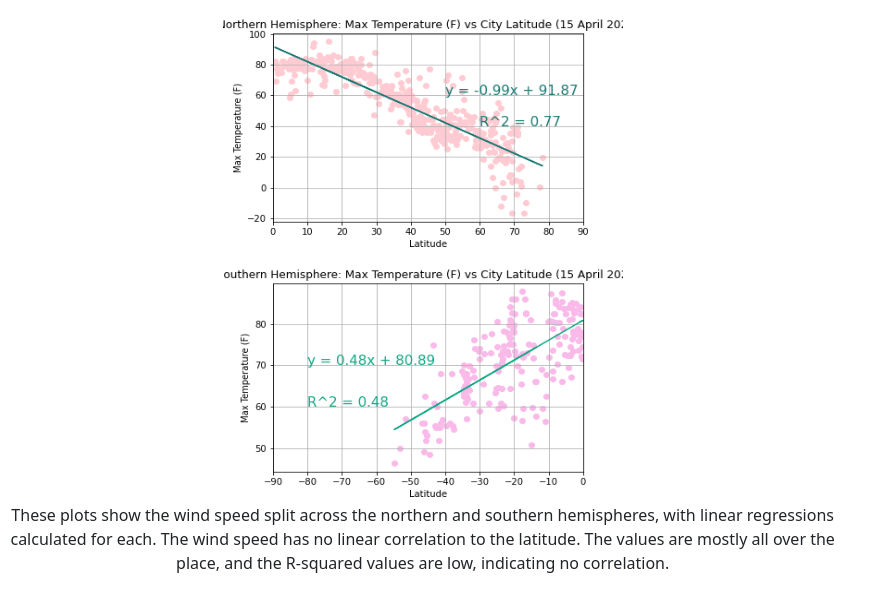
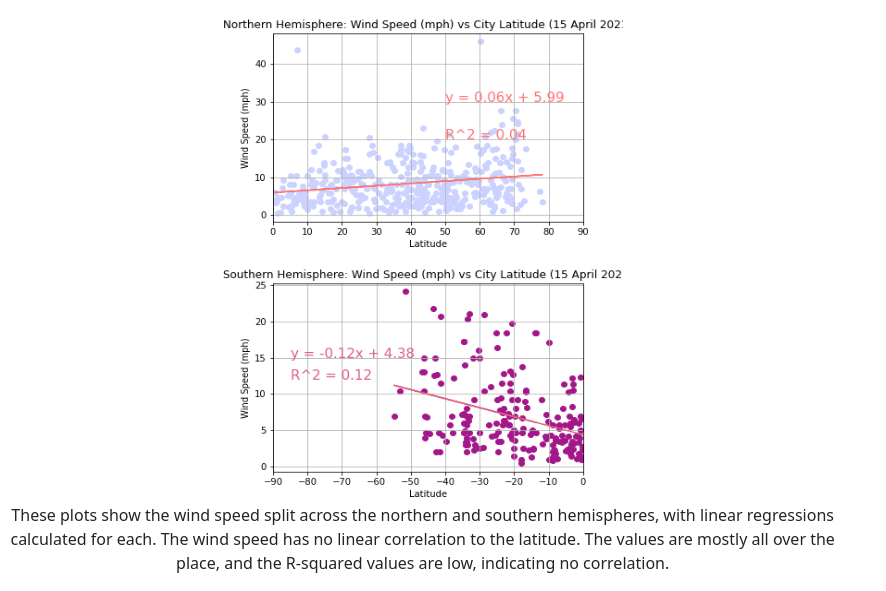
Before and after one commit to zarzarbinks0702/Web-Design-Global-Weather-Analysis, a plain HTML site: page wind_speed.html in a window 1280 px wide. Shown: the part 627-1218 px from the top of the page, without its empty margins (0-886 px from the left). Drawn offline with nearby package versions, Linux system fonts and the light colour scheme.

Commit message:
Update wind_speed.html

```diff
--- a/wind_speed.html
+++ b/wind_speed.html
@@ -63,8 +63,8 @@
           and distance from the equatior.</p>
         <h1 class="title">Linear Regressions</h1>
         <div class="side-by-side col-md-8 col-sm-12">
-          <img src="Resources\assets\images\north_max_temp_vs_lat_15April2021.png" alt="northern hem. lat vs max temp">
-          <img src="Resources\assets\images\south_max_temp_vs_lat_15April2021.png" alt="southern hem. lat vs max temp">
+          <img src="Resources\assets\images\north_wind_speed_vs_lat_15April2021.png" alt="northern hem. lat vs max temp">
+          <img src="Resources\assets\images\south_wind_speed_vs_lat_15April2021.png" alt="southern hem. lat vs max temp">
         </div>
         <p>These plots show the wind speed split across the northern and southern hemispheres, with linear regressions
           calculated for each. The wind speed has no linear correlation to the latitude. The values are mostly all over the place,
```
